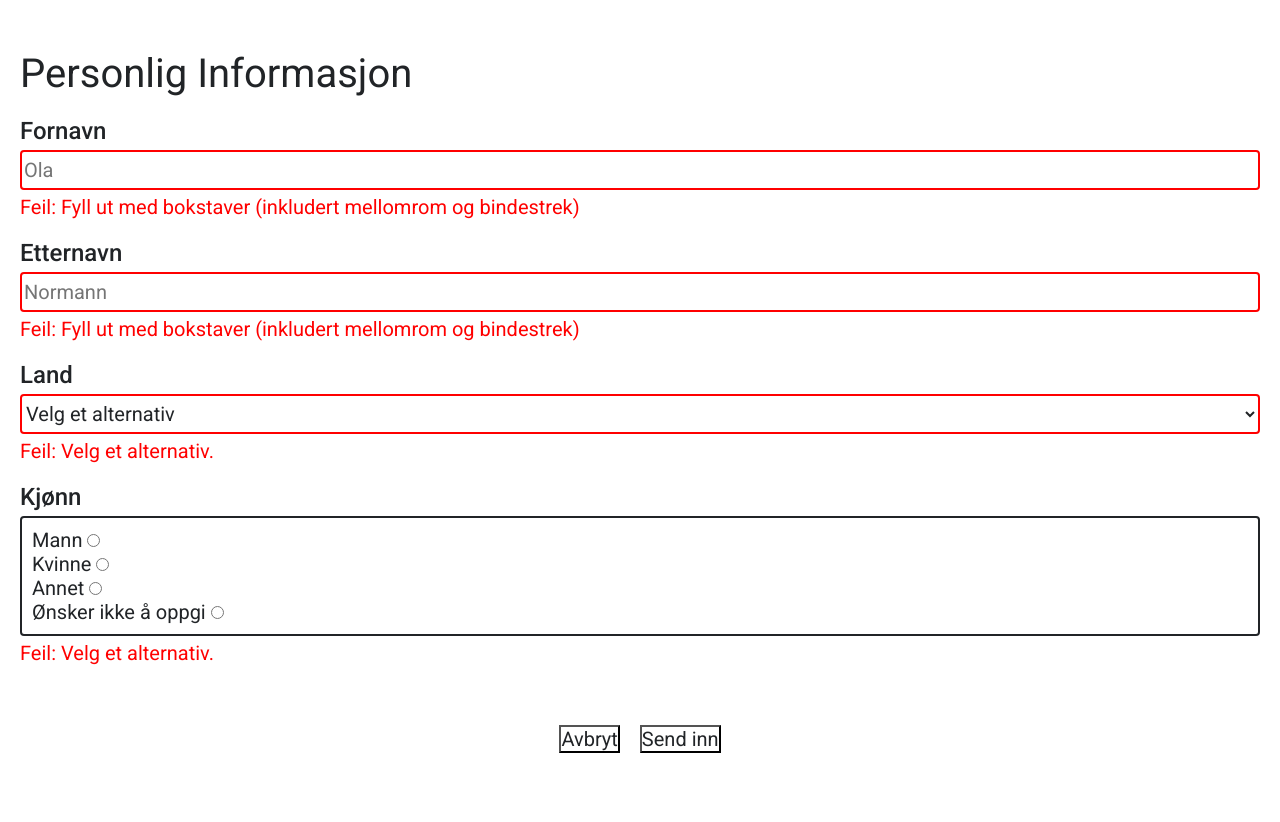
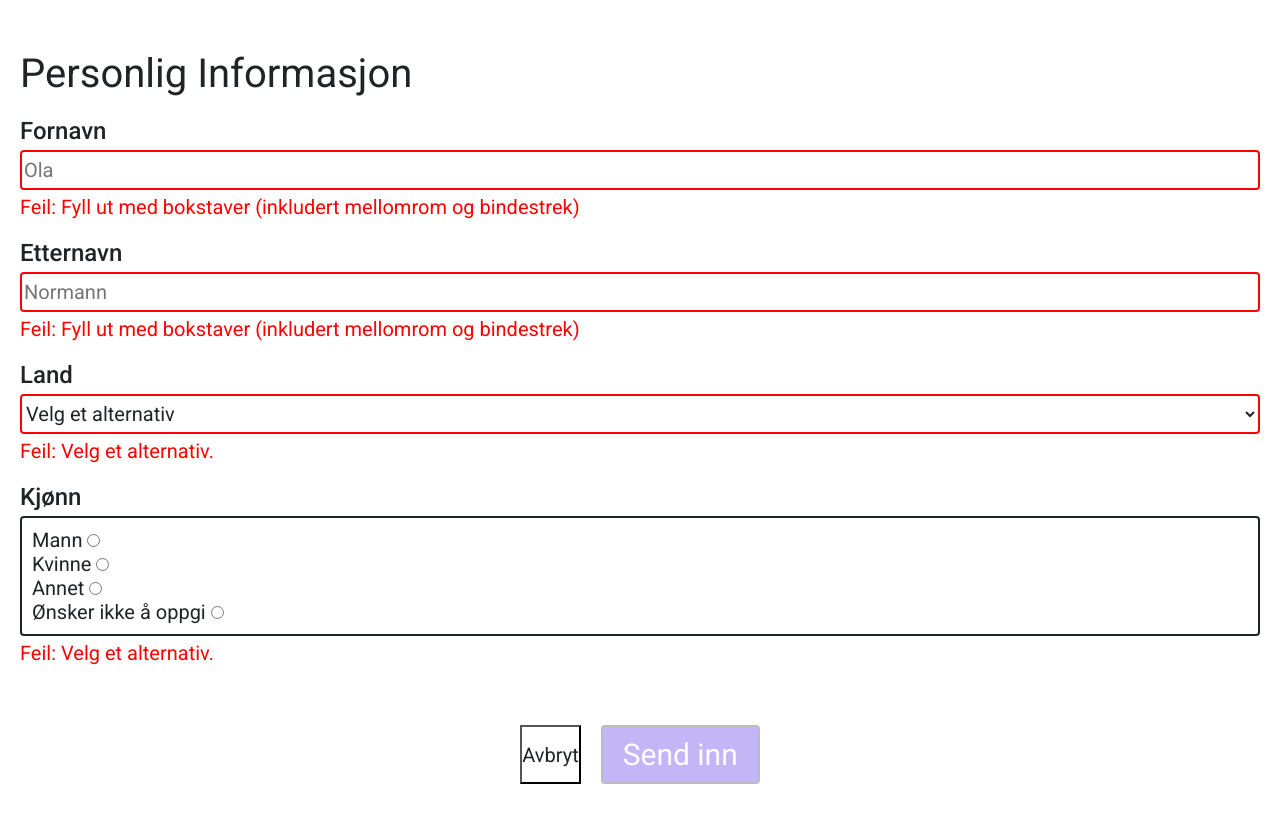
Before and after one commit to 0mar0mrani/form, a React (Vite) app: page / in a window 1280 px wide. Shown: the top 822 px of the page. Built offline with nearby package versions, Linux system fonts and the light colour scheme.

Commit message:
Styled primary button

```diff
--- a/src/css/modules/form/PrimaryButton.css
+++ b/src/css/modules/form/PrimaryButton.css
@@ -1,9 +1,15 @@
-.form__button {
+.form__button-primary {
+	padding: 1rem 2rem;
+	font-size: 3rem;
+	border: solid 2px #212427;
+	border-radius: 4px;
+	background-color: #3a10e5;
+	color: #fff;
 	cursor: pointer;
 }
 
-.form__button--disabled {
-	background-color: red;
+.form__button-primary--disabled {
+	opacity: 0.3;
 	pointer-events: none;
 	cursor: none;
 }
```
